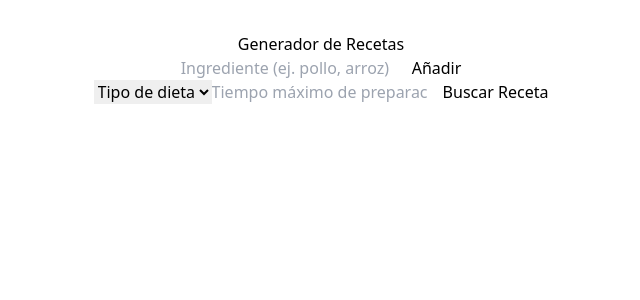
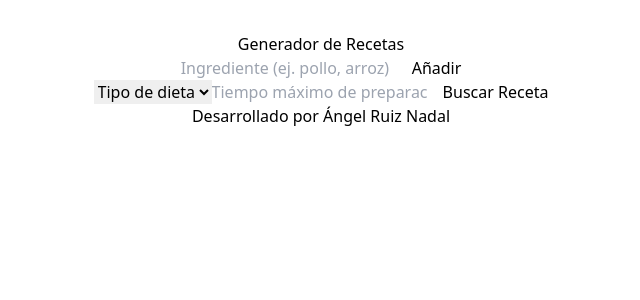
Before and after one commit to Angelgx298/recipe-generator, a React (Vite) app in the folder frontend/: page / in a window 1280 px wide. Shown: the top 300 px of the page, without its empty margins (319-959 px from the left). Built offline with nearby package versions, Linux system fonts and the light colour scheme.

Commit message:
añadido: desarrollado por angel ruiz nadal

```diff
--- a/frontend/src/components/RecipeGenerator/Index.tsx
+++ b/frontend/src/components/RecipeGenerator/Index.tsx
@@ -91,6 +91,16 @@ const RecipeGenerator: React.FC = () => {
                         {recipe && <RecipeDetails recipe={recipe} />}
                     </div>
                 </div>
+                <div className="text-center text-gray-400 text-xs py-3">
+                    <a
+                        href="https://github.com/Angelgx298"
+                        target="_blank"
+                        rel="noopener noreferrer"
+                        className="hover:text-gray-600 transition-colors"
+                    >
+                        Desarrollado por Ángel Ruiz Nadal
+                    </a>
+                </div>
             </div>
         </div>
     );
```
